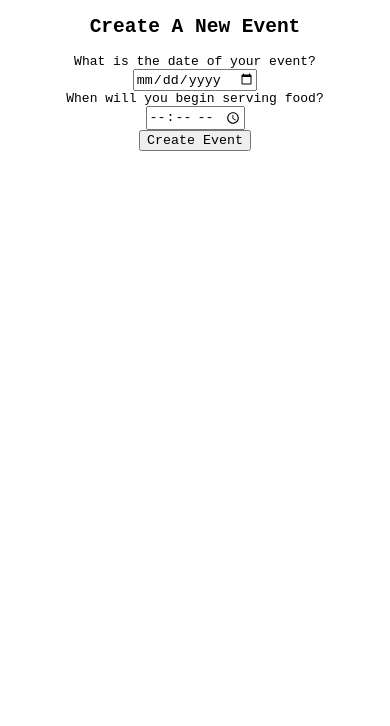
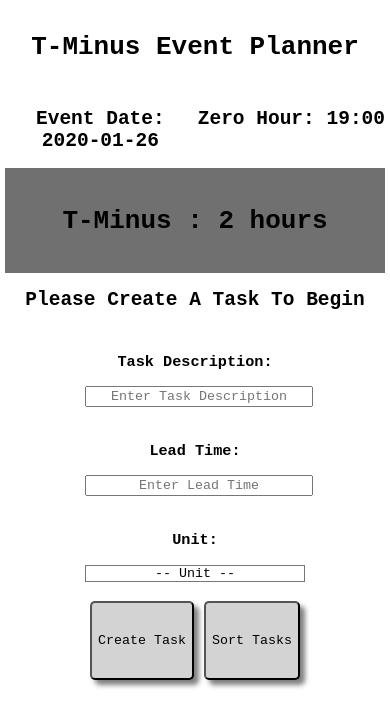
Before and after one commit to wijohnst/tminuscomponent, a React (Create React App) app: page / in a window 390 px wide. Shown: the top 726 px of the page. Built offline with nearby package versions, Linux system fonts and the light colour scheme.

Commit message:
updated formattting for mobile devices

```diff
--- a/src/App.js
+++ b/src/App.js
@@ -5,15 +5,16 @@ import moment from 'moment';
 
 export class App extends React.Component {
   state = {
-    eventDetails: {},
-    // eventDetails: {
-    //   eventDate: "2020-01-26",
-    //   startTime: "19:00"
+    // eventDetails: {},
+    eventDetails: {
+      eventDate: "2020-01-26",
+      startTime: "19:00"
 
-    // },
+    },
     tMinus: undefined,
     tasks: [],
-    completedTasks: undefined
+    completedTasks: undefined,
+    tPlus: false
   }
 
   setEventDetails = formResponse =>{
@@ -24,10 +25,17 @@ export class App extends React.Component {
 
   calculateTMinus = () =>{
     console.log(`Calculating T-Minus...`)
+
+    let now = moment(Date.now());
     let eventDetails = this.state.eventDetails;
     let {eventDate , startTime} = eventDetails;
     let eventString = `${eventDate} ${startTime}`;
     let tMinus = {...this.state.tMinus};
+
+    if(now.isAfter(moment(eventString))){
+      console.log('TPlus...')
+    }
+
     tMinus = moment(eventString).fromNow('hh:mm');
 
     this.setState({ tMinus });
--- a/src/Style/App.css
+++ b/src/Style/App.css
@@ -1,3 +1,3 @@
-/* .App{
+.App{
   padding: 5px;
-} */
+}
--- a/src/Style/TaskForm.css
+++ b/src/Style/TaskForm.css
@@ -1,17 +1,21 @@
 .input-wrapper{
+  padding: 5px;
   display: grid;
   /* background: lightgreen; */
   grid-gap: 10px;
-  grid-template-columns: 1fr 1fr 1fr;
+  grid-template-rows: repeat(4, 1fr);
+  grid-template-columns: repeat(3, 1fr);
   grid-template-areas:
-  "input-one input-two input-three"
+  ". input-one ."
+  ". input-two ."
+  ". input-three ."
   ". submit .";
 }
 
 .input-description-wrapper{
   padding: 5px;
   text-align: right;
-  /*  background: lightgray; */
+  /* background: lightgray; */
   grid-area: input-one;
 }
 
@@ -23,30 +27,61 @@
 }
 
 .input-unit-select-wrapper{
+  padding: 5px;
+  /* background: lightskyblue; */
   grid-area: input-three;
 }
 
 .input-submit-button-wrapper{
   /* background: lightskyblue; */
-  text-align: center;
+  display: grid;
+  grid-gap: 10px;
+  grid-template-columns: repeat(4 1fr);
+  grid-template-areas:
+  ". create sort .";
   grid-area: submit;
 }
 
 #input-description{
   text-align: center;
-  width: 75%;
+  width: 100%;
 }
 
 #input-lead-time{
   text-align: center;
-  width: 75%;
+  width: 100%;
 }
 
 #input-unit-select{
-  width: 75%;
+  width: 100%;
   border-radius: none;
+  text-align-last: center;
+  background: white;
+  -webkit-appearance: none;
+  -webkit-border-radius: 0px;
 }
 
-#input-submit{
-  width: 25%;
+.input-submit{
+  text-decoration: none;
+  outline: none;
+  background: lightgray;
+  border-radius: 5px 5px 5px 5px;
+  box-shadow: 5px 5px 5px 0 rgba(0,0,0,0.5);
 }
+
+.input-submit:active{
+  box-shadow: none;
+}
+
+#input-form-submit{
+  grid-area: create;
+}
+
+#input-sort-tasks{
+  grid-area: sort;
+}
+
+#description-label{
+  /* background: lightpink; */
+  text-align: center;
+}
--- a/src/Style/tMinus.css
+++ b/src/Style/tMinus.css
@@ -1,5 +1,5 @@
 #tMinusWrapper{
-  /* background: lightgreen; */
+  background: #707070;
   display: grid;
   place-content: center;
   padding: 20px;
--- a/src/components/TMinus.js
+++ b/src/components/TMinus.js
@@ -10,7 +10,7 @@ export class TMinus extends Component {
   render() {
     return (
       <div id='tMinusWrapper'>
-        <h1> T-Minus : {this.props.tMinus} </h1>
+        <h1>T-Minus : {this.props.tMinus} </h1>
       </div>
     )
   }
--- a/src/components/TaskForm.js
+++ b/src/components/TaskForm.js
@@ -24,48 +24,79 @@ export class TaskForm extends Component {
   }
 
   handleUnit = e =>{
-    let hoursConversion = {...this.state.unit};
+    let unit = e.target.value;
+    let conversionFactor = undefined;
+    let hoursConversion = {...this.state.hoursConversion};
     let time = {...this.state.time};
-    hoursConversion = (parseFloat(e.target.value) * parseFloat(time[0]));
+
+    switch(unit){
+      case 'day':
+        conversionFactor = 24;
+        break;
+      case 'hour':
+        conversionFactor = 1;
+        break;
+      case 'minute':
+        conversionFactor = 0.02;
+        break;
+      default:
+        conversionFactor = 1;
+    }
+
+    hoursConversion = (parseInt(time[0])) * conversionFactor;
     this.setState({ hoursConversion });
+    // let hoursConversion = {...this.state.hoursConversion};
+    // let time = {...this.state.time};
+    // hoursConversion = (parseFloat(e.target.value) * parse(time[0]));
+    // this.setState({ hoursConversion });
   }
 
   handleSubmit = e =>{
       e.preventDefault();
+      if(this.state.description){
       let task = {
         description: this.state.description,
         hoursLead: this.state.hoursConversion
       }
       document.getElementById("create-task-form").reset();
       this.props.createTask(task);
-
-    }
+  }else{
+    alert("Please add a task to continue.")
+  }
+}
     render() {
     return (
       <div>
         <form id="create-task-form" onSubmit={this.handleSubmit}>
           <div className="input-wrapper">
             <div className="input-description-wrapper">
+              <h3 id="description-label">Task Description:</h3>
               <input id="input-description" type="text" placeholder="Enter Task Description" onChange={this.handleDescription}/>
             </div>
             <div className="input-lead-time-wrapper">
+            <h3 id="description-label">Lead Time:</h3>
               <input id="input-lead-time" type="text" placeholder="Enter Lead Time" onChange={this.handleTime} />
             </div>
             <div className="input-unit-select-wrapper">
+            <h3 id="description-label">Unit:</h3>
               <select id="input-unit-select" onChange ={this.handleUnit}>
                 <option value="0"> -- Unit --</option>
+                <option value="day"> Days </option>
+                <option value="hour"> Hours </option>
+                <option value="minute"> Minutes </option>
+                {/* <option value="0"> -- Unit --</option>
                 <option value="24"> Days </option>
                 <option value="1"> Hours </option>
-                <option value="0.016666"> Minutes </option>
+                <option value="0.016666"> Minutes </option> */}
               </select>
             </div>
             <div className="input-submit-button-wrapper">
-              <input id="input-submit" type="submit" value="Create Task" />
-
+              <input className="input-submit" id="input-form-submit" type="submit" value="Create Task" />
+              <input className="input-submit" id="input-sort-tasks" type="button" value="Sort Tasks" onClick={this.props.sortTasks}/>
             </div>
           </div>
         </form>
-        <button onClick={this.props.sortTasks}>Sort Tasks</button>
+
       </div>
     )
   }
```
